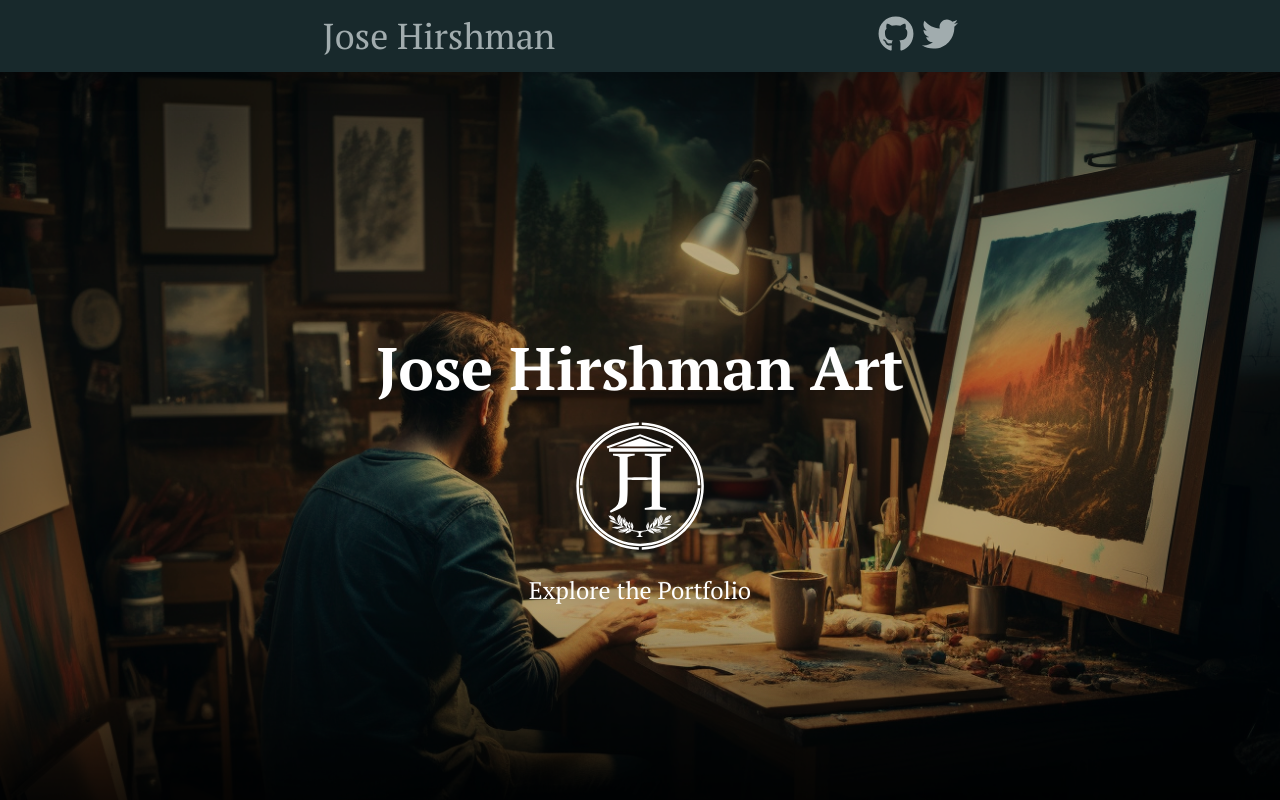
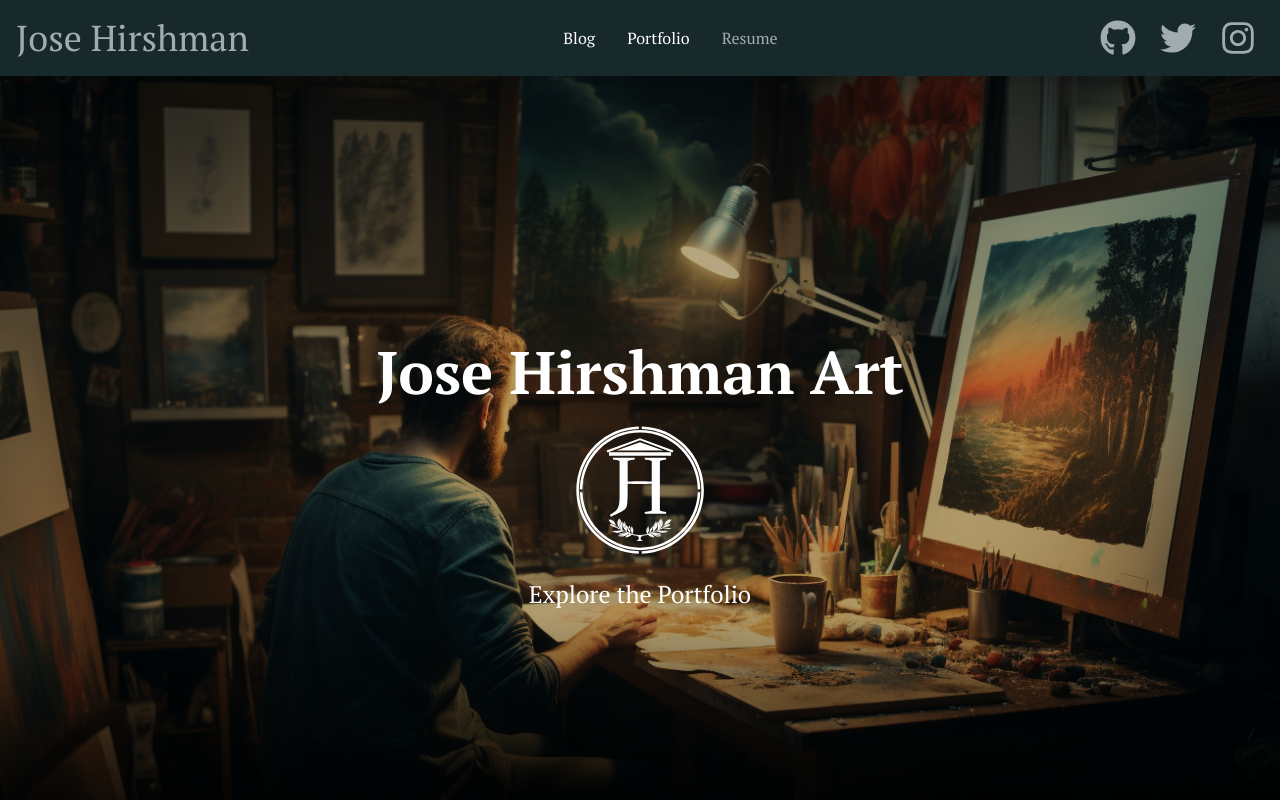
Before and after one commit to jhengineerartist/art-website, a Next.js app: page / in a window 1280 px wide. Shown: the top 800 px of the page. Built offline with nearby package versions, Linux system fonts and the light colour scheme.

Commit message:
modified and added polish to the navbar overall bringing the website close to v1.

```diff
--- a/src/app/components/cardsection.tsx
+++ b/src/app/components/cardsection.tsx
@@ -18,6 +18,7 @@ export default function cardsection() {
 
   return (
     <section className="flex flex-wrap mx-auto h-fit content-stretch justify-center my-4">
+      <h1>Blog</h1>
       {cards}
     </section>
   );
--- a/src/app/components/fullscreenimage.tsx
+++ b/src/app/components/fullscreenimage.tsx
@@ -65,21 +65,23 @@ export function FullScreenImage(params: Params) {
 
     const content = isFullScreen
         ? (
-            <figure ref={closeRef} className="flex flex-col rounded-md my-auto bg-panettone-100 justify-center fixed z-10 max-w-5xl max-h-[80%] top-1/2 left-1/2 -translate-y-1/2 -translate-x-1/2 drop-shadow-2xl h-fit w-[80%]">
-                <FaTimes className="m-4 text-2xl text-lilprince-900 hover:text-lilprince-100 h-8" onClick={setHidden()} />
-                <div className="relative">
+            <div className="aspect-w-16 aspect-h-9 flex justify-center items-center">
+                <figure ref={closeRef} className="flex flex-col rounded-md my-auto bg-panettone-100 justify-center fixed z-10 max-w-5xl max-h-[80vh] top-1/2 left-1/2 -translate-x-1/2 drop-shadow-2xl h-fit w-[80%]">
+                    <div>
+                        <FaTimes className="m-4 text-2xl text-lilprince-900 hover:text-lilprince-100 h-8" onClick={setHidden()} />
+                    </div>
                     <Image
-                        className="object-scale-down drop-shadow-2xl object-top p-3 relative"
+                        className="object-scale-down drop-shadow-2xl max-h-[60vh] object-top p-3 relative"
                         src={src}
                         alt={caption}
                         width={width}
                         height={height}
                     />
-                </div>
-                <figcaption className="h-1/5 p-3 relative">
-                    {caption}
-                </figcaption>
-            </figure>
+                    <figcaption className="h-1/5 p-3 mb-3 overflow-y-scroll relative">
+                        {caption}
+                    </figcaption>
+                </figure>
+            </div>
         )
         : null
 
--- a/src/app/components/navbar.tsx
+++ /dev/null
@@ -1,33 +0,0 @@
-import Link from "next/link";
-import { FaTwitter, FaGithub } from "react-icons/fa";
-
-export default function Navbar() {
-  return (
-    <nav className="bg-enchilada-600 p-4 sticky top-0 drop-shadow-xl z-10">
-      <div className="mx-auto flex justify-between flex-col">
-        <div className="flex flex-row justify-center sm:justify-evenly align-middle gap-4 text-enchilada-100 text-4xl transition-all duration-500">
-          <Link
-            href="/"
-            className="text-enchilada-100 no-underline hover:text-white"
-          >
-            Jose Hirshman
-          </Link>
-          <div className="flex gap-2">
-            <Link
-              className="text-enchilada-100 hover:text-white"
-              href="https://github.com/jhengineerartist"
-            >
-              <FaGithub />
-            </Link>
-            <Link
-              className="text-enchilada-100 hover:text-white"
-              href="https://twitter.com/JH_EngArt"
-            >
-              <FaTwitter />
-            </Link>
-          </div>
-        </div>
-      </div>
-    </nav>
-  );
-}
--- /dev/null
+++ b/src/app/components/navbar/navbar.tsx
@@ -0,0 +1,25 @@
+"use client"
+import React, { useState } from "react";
+import NavbarDropdown from "./navbardropdown";
+import NavbarSocialMedia from "./navbarsocialmedia";
+import NavbarLinks from "./navbarlinks";
+import NavbarLogo from "./navbarlogo";
+
+export default function Navbar() {
+  const [isDropdownOpen, setIsDropdownOpen] = useState(false);
+
+  const toggleDropdown = () => {
+    setIsDropdownOpen((prevState) => !prevState);
+  };
+
+  return (
+    <nav className="bg-enchilada-600 p-4 sticky top-0 drop-shadow-xl z-10">
+      <div className="mx-auto flex justify-between items-center">
+        <NavbarLogo />
+        <NavbarLinks />
+        <NavbarSocialMedia />
+        <NavbarDropdown isDropdownOpen={isDropdownOpen} toggleDropdown={toggleDropdown} />
+      </div>
+    </nav>
+  );
+}
--- /dev/null
+++ b/src/app/components/navbar/navbardropdown.tsx
@@ -0,0 +1,30 @@
+import React from "react";
+import Link from "next/link";
+import { FaBars } from "react-icons/fa";
+
+type DropdownParams = {
+    isDropdownOpen: boolean;
+    toggleDropdown: () => void;
+}
+
+export default function NavbarDropdown({ isDropdownOpen, toggleDropdown }: DropdownParams) {
+    return (<div className="sm:hidden relative">
+        {/* Hamburger Icon */}
+        <button className="focus:outline-none" onClick={toggleDropdown}>
+            <FaBars className="text-white text-2xl transition-colors duration-300" />
+        </button>
+        {/* Dropdown Menu */}
+        <div className={`absolute bg-enchilada-600 p-2 top-14 right-0 max-w-screen w-60 space-y-2 border border-enchilada-800 rounded transform origin-top-right transition-transform duration-300 ${isDropdownOpen ? "block" : "hidden"}`}>
+            {/* Display dropdown options for smaller screens */}
+            <Link href="/blog" className="block text-white hover:text-enchilada-100 sm:hidden">
+                Blog
+            </Link>
+            <Link href="/portfolio" className="block text-white hover:text-enchilada-100 sm:hidden">
+                Portfolio
+            </Link>
+            <Link href="/resume" className="block  text-white hover:text-enchilada-100 sm:hidden">
+                Resume
+            </Link>
+        </div>
+    </div>)
+}
--- /dev/null
+++ b/src/app/components/navbar/navbarlinks.tsx
@@ -0,0 +1,27 @@
+import React from "react";
+import Link from "next/link";
+
+export default function NavbarLinks() {
+    return (
+        <div className="hidden sm:flex gap-4" >
+            <Link
+                href="/blog"
+                className=" text-white hover:text-enchilada-100 hover:border-enchilada-900 px-2 py-1 hover:rounded"
+            >
+                Blog
+            </Link>
+            <Link
+                href="/portfolio"
+                className=" text-white hover:text-enchilada-100 hover:border-enchilada-900 px-2 py-1 hover:rounded"
+            >
+                Portfolio
+            </Link>
+            <Link
+                href="/resume"
+                className=" text-enchilada-100 no-underline hover:text-white hover:bg-enchilada-900 hover:border-enchilada-900 hover:rounded-lg px-2 py-1 transition-all duration-300"
+            >
+                Resume
+            </Link>
+        </div>
+    )
+}
--- /dev/null
+++ b/src/app/components/navbar/navbarlogo.tsx
@@ -0,0 +1,11 @@
+import React from "react";
+import Link from "next/link";
+
+export default function NavbarLogo() {
+    return (
+        <div className="flex flex-row justify-center sm:justify-start gap-4 text-enchilada-100 lg:text-4xl md:text-2xl transition-all duration-500">
+            <Link href="/" className="text-enchilada-100 no-underline hover:text-white">
+                Jose Hirshman
+            </Link>
+        </div>)
+}
--- /dev/null
+++ b/src/app/components/navbar/navbarsocialmedia.tsx
@@ -0,0 +1,31 @@
+import React from "react";
+import Link from "next/link";
+import { FaTwitter, FaGithub, FaInstagram } from "react-icons/fa";
+
+
+function NavbarSocialMedia() {
+    return (
+        <div className="hidden text-4xl sm:flex gap-2">
+            <Link
+                className="text-enchilada-100 hover:text-white hover:border-enchilada-900 px-2 py-1 hover:rounded"
+                href="https://github.com/jhengineerartist"
+            >
+                <FaGithub />
+            </Link>
+            <Link
+                className="text-enchilada-100 hover:text-white hover:border-enchilada-900 px-2 py-1 hover:rounded"
+                href="https://twitter.com/JH_EngArt"
+            >
+                <FaTwitter />
+            </Link>
+            <Link
+                className="text-enchilada-100 hover:text-white hover:border-enchilada-900 px-2 py-1 hover:rounded"
+                href="https://www.instagram.com/jhirshmanart/"
+            >
+                <FaInstagram />
+            </Link>
+        </div>
+    )
+}
+
+export default NavbarSocialMedia
--- a/src/app/layout.tsx
+++ b/src/app/layout.tsx
@@ -1,7 +1,7 @@
 import "./globals.css";
 import type { Metadata } from "next";
 import { PT_Serif } from "next/font/google";
-import Navbar from "./components/navbar";
+import Navbar from "./components/navbar/navbar";
 
 const font = PT_Serif({
   weight: ["400", "700"],
--- a/src/app/portfolio/components/PortfolioView.tsx
+++ b/src/app/portfolio/components/PortfolioView.tsx
@@ -14,16 +14,16 @@ export default function PortfolioView({ artworkData }: Params) {
 
     const images = artworkData.map(artwork => {
         return (
-            <figure className="bg-white ml-3 mb-3 p-3 group">
+            <figure key={artwork.id} className="bg-white ml-3 mb-3 p-3 group">
                 <Image
                     className="object-scale-down mx-auto h-72 w-fit relative drop-shadow-2xl"
                     src={artwork.src}
                     width={artwork.width}
                     height={artwork.height}
                     alt={artwork.title}
-                    onClick={showFullScreen(artwork)}
+                    onClick={showFullScreen(artwork)} // showFullScreen returns a lamda
                 />
-                <figcaption className="text-sm w-full hidden relative group-hover:inline truncate">{artwork.title}</figcaption>
+                <figcaption className="text-sm text-center w-[calc(100% - 3rem)] overflow-hidden whitespace-nowrap overflow-ellipsis">{artwork.title}</figcaption>
             </figure>
         )
     });
```
